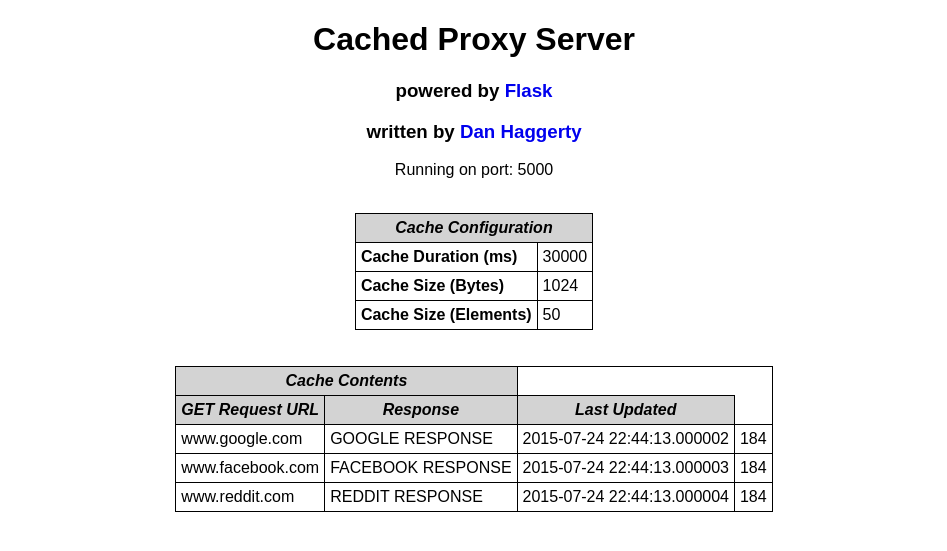
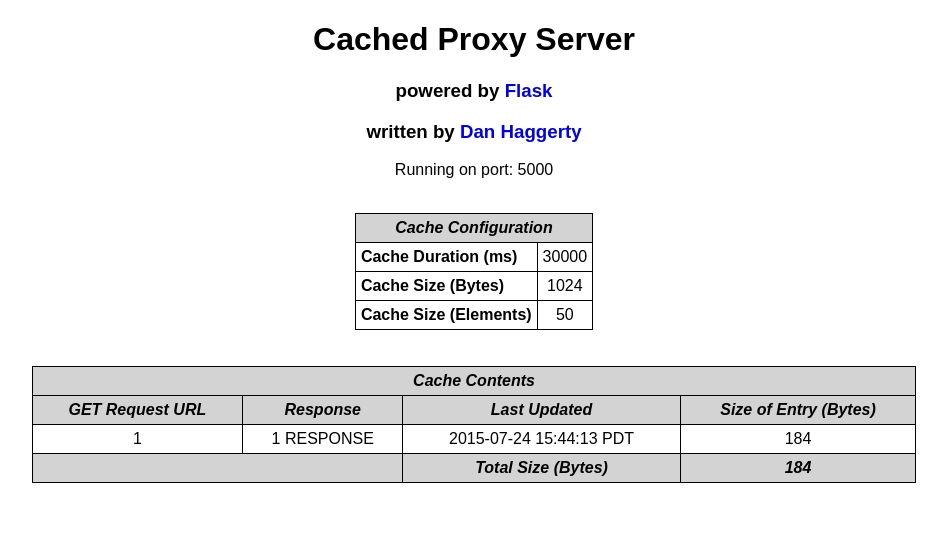
Before and after one commit to haggs/interview-flask-proxy-cache, a Flask app: page / in a window 1280 px wide. Shown: the top 551 px of the page, without its empty margins (166-1113 px from the left). Run offline with Flask 2, Linux system fonts and the light colour scheme.

Commit message:
Added some more stuff to index.html

```diff
--- a/response_cache.py
+++ b/response_cache.py
@@ -2,6 +2,7 @@
 This is our really simple cache class. It's more-or-less a key-value store of URL's to GET responses.
 '''
 from datetime import datetime
+import pytz
 import sys
 
 class ResponseCache:
@@ -37,16 +38,23 @@ class ResponseCache:
             raise Exception("ResponseCache: CACHE_SIZE_ELEMENTS must be greater than 0")
 
     def get_time(self, url):
-        return self.cache_dict[url]['last_updated']
+        return self.cache_dict[url]['last_updated'].strftime("%Y-%m-%d %H:%M:%S %Z")
 
     def get_size(self, url):
         return sys.getsizeof(self.cache_dict[url])
+
+    def get_total_size(self):
+        size = 0
+        for url in self.cache_dict:
+            size += self.get_size(url)
+        return size
 
     def insert(self, url, response):
         if url in self.cache_dict:
             return self.cache_dict[url]
         else:
-            self.cache_dict[url] = {'response': response, "last_updated": datetime.now()}
+            result = self.cache_dict[url] = {'response': response, "last_updated": datetime.now(pytz.timezone("US/Pacific"))}
+            return result
 
     def delete(self, url):
         del self.cache_dict[url]
--- a/server.py
+++ b/server.py
@@ -30,9 +30,6 @@ except:
 # Instantiate a ResponseCache with the attributes given by the configuration file
 CACHE = ResponseCache(CACHE_DURATION_MS, CACHE_SIZE_BYTES, CACHE_SIZE_ELEMENTS)
 
-CACHE.insert("www.google.com", "GOOGLE RESPONSE")
-CACHE.insert("www.facebook.com", "FACEBOOK RESPONSE")
-CACHE.insert("www.reddit.com", "REDDIT RESPONSE")
 
 @app.route('/')
 def home():
@@ -48,6 +45,7 @@ def root(url):
     # LOG.info("Root route, path: %s", url)
     # If referred from a proxy request, then redirect to a URL with the proxy prefix.
     # This allows server-relative and protocol-relative URLs to work.
+    CACHE.insert(url, str(url) + " RESPONSE")
     proxy_ref = proxy_ref_info(request)
     if proxy_ref:
         redirect_url = "/p/%s/%s%s" % (proxy_ref[0], url, ("?" + request.query_string if request.query_string else ""))
@@ -59,6 +57,7 @@ def root(url):
 
 @app.route('/p/<path:url>')
 def proxy(url):
+    CACHE.insert(url, str(url) + " RESPONSE")
     """Fetches the specified URL and streams it out to the client.
     If the request was referred by the proxy itself (e.g. this is an image fetch for
     a previously proxied HTML page), then the original Referer is passed."""
--- a/static/styles.css
+++ b/static/styles.css
@@ -2,6 +2,13 @@ table, th, td {
     padding: 5px;
     border: 1px solid black;
     border-collapse: collapse;
+    text-align: center;
+    overflow: hidden;
+    white-space:nowrap;
+}
+
+.cache_table {
+    width: 70%;
 }
 
 div {
@@ -13,7 +20,6 @@ a {
 }
 
 th {
-    text-align: center;
     font-weight: bold;
     font-style: italic;
     background-color: lightgray;
--- a/templates/index.html
+++ b/templates/index.html
@@ -30,19 +30,20 @@
                 </table>
                 <br/>
                 <br/>
-                <table>
+                <table class="cache_table">
                     <tr>
-                        <th colspan="2">Cache Contents</th>
+                        <th colspan="4">Cache Contents</th>
                     </tr>
                     {% if not response_cache.length() %}
                         <tr>
-                            <td>Cache is currently empty</td>
+                            <td colspan="4">Cache is currently empty</td>
                         </tr>
                     {% else %}
                         <tr>
                             <th>GET Request URL</th>
                             <th>Response</th>
                             <th>Last Updated</th>
+                            <th>Size of Entry (Bytes)</th>
                         </tr>
                         {% for url in response_cache %}
                             <tr>
@@ -52,6 +53,11 @@
                                 <td>{{ response_cache.get_size(url) }}</td>
                             </tr>
                         {% endfor %}
+                        <tr>
+                            <th colspan="2"></th>
+                            <th>Total Size (Bytes)</th>
+                            <th>{{ response_cache.get_total_size() }}</th>
+                        </tr>
 
                     {% endif %}
                 </table>
```
